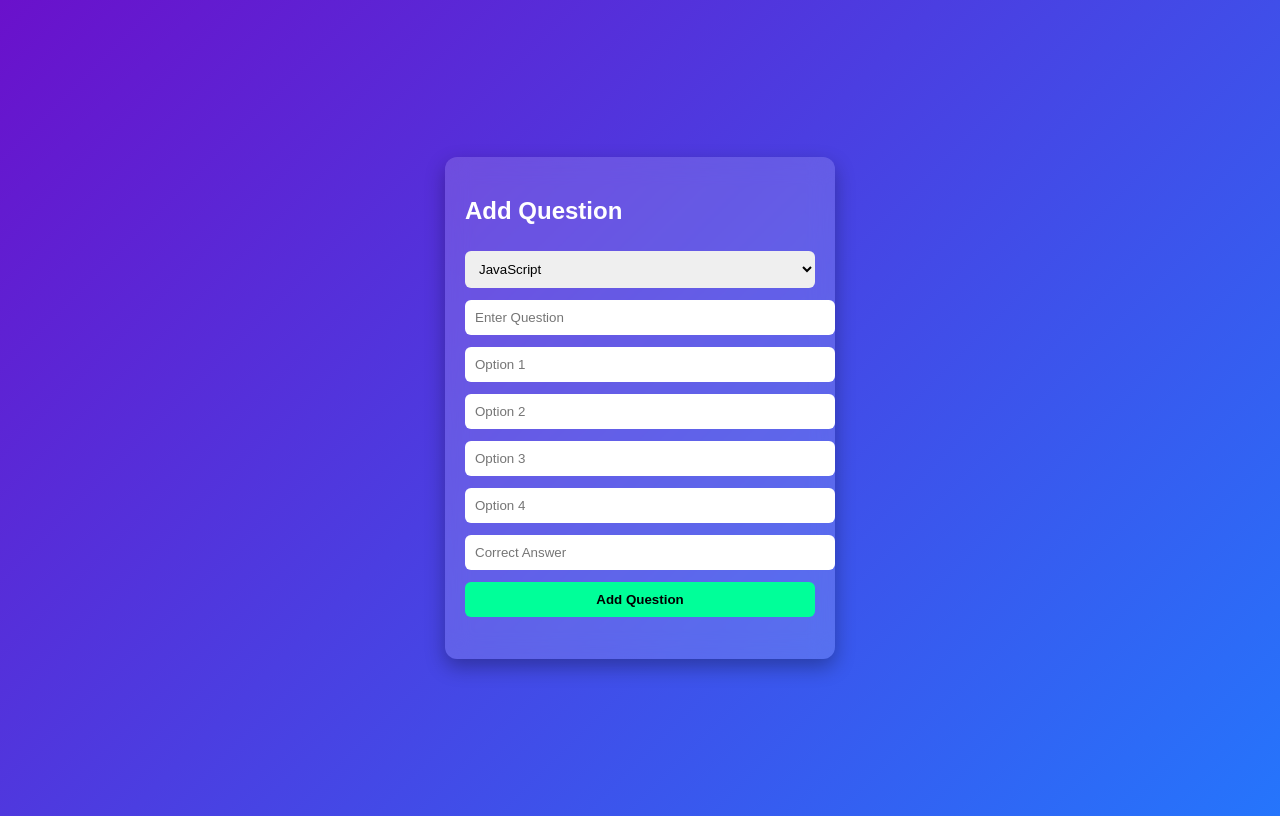
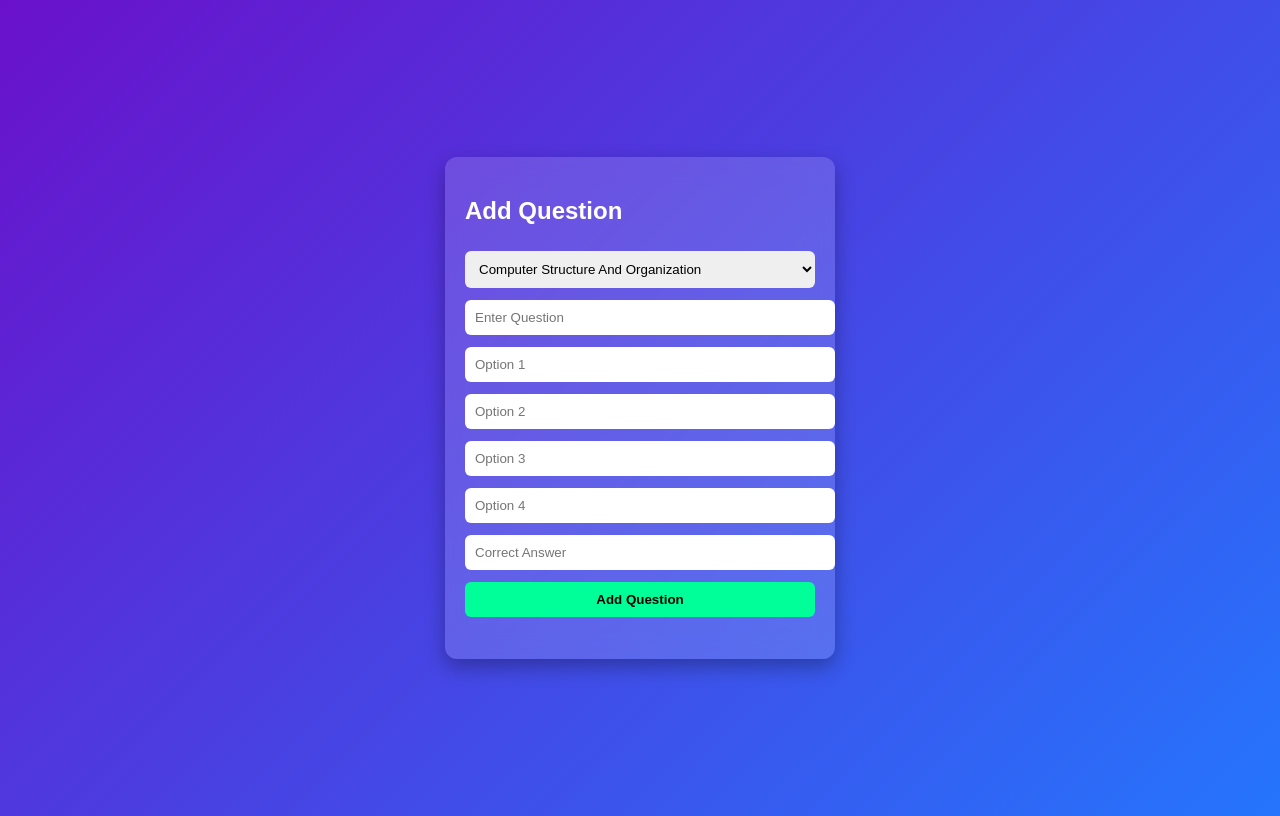
Before and after one commit to aman70289/miniproject, a plain HTML site: page frontend/add-question.html in a window 1280 px wide. Drawn offline with Linux system fonts and the light colour scheme.

Commit message:
subject name

```diff
--- a/frontend/add-question.html
+++ b/frontend/add-question.html
@@ -42,11 +42,11 @@
   <h2>Add Question</h2>
 
   <select id="category">
-    <option>JavaScript</option>
-    <option>Science</option>
-    <option>History</option>
-    <option>Sports</option>
-    <option>Technology</option>
+    <option>Computer Structure And Organization</option>
+    <option>Data Structure</option>
+    <option>Python</option>
+    <option>Maths</option>
+    <option>Discrete Structure And Theory of Logic </option>
   </select>
 
   <input type="text" id="question" placeholder="Enter Question">
```
